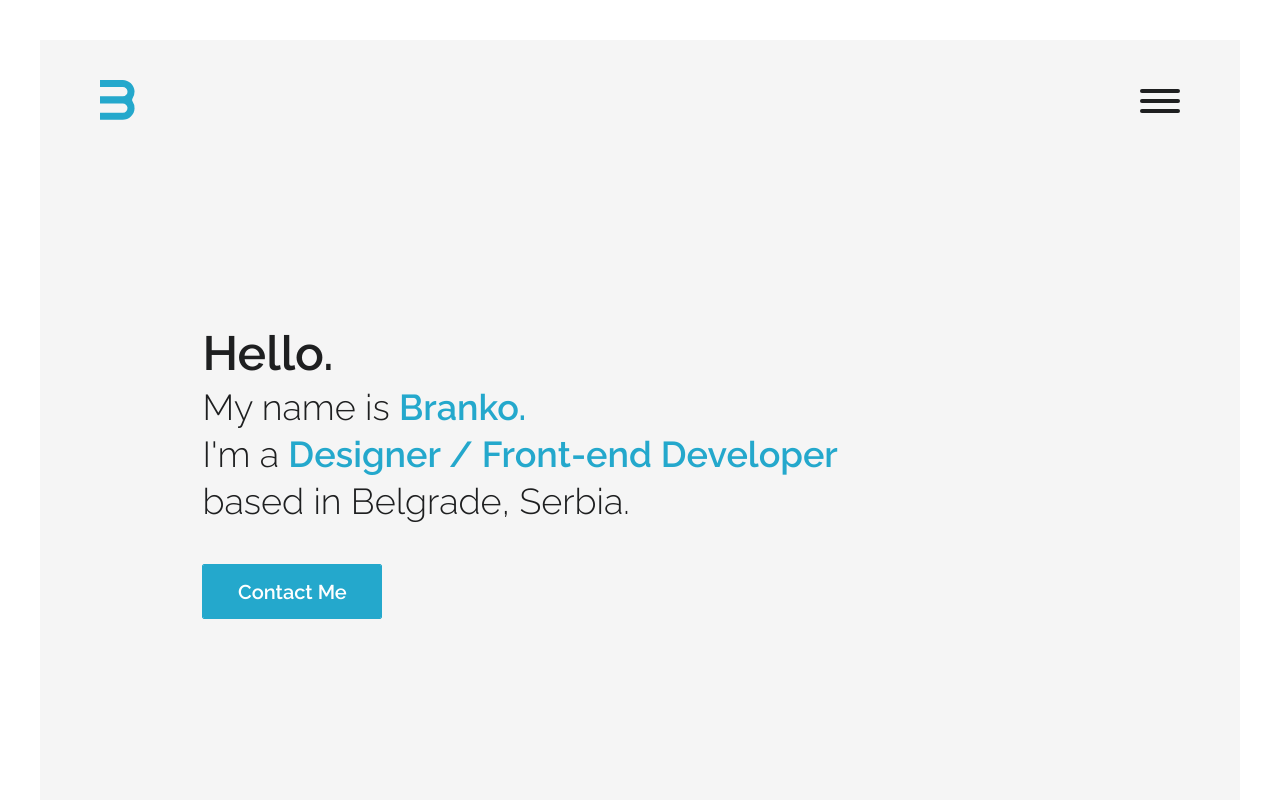
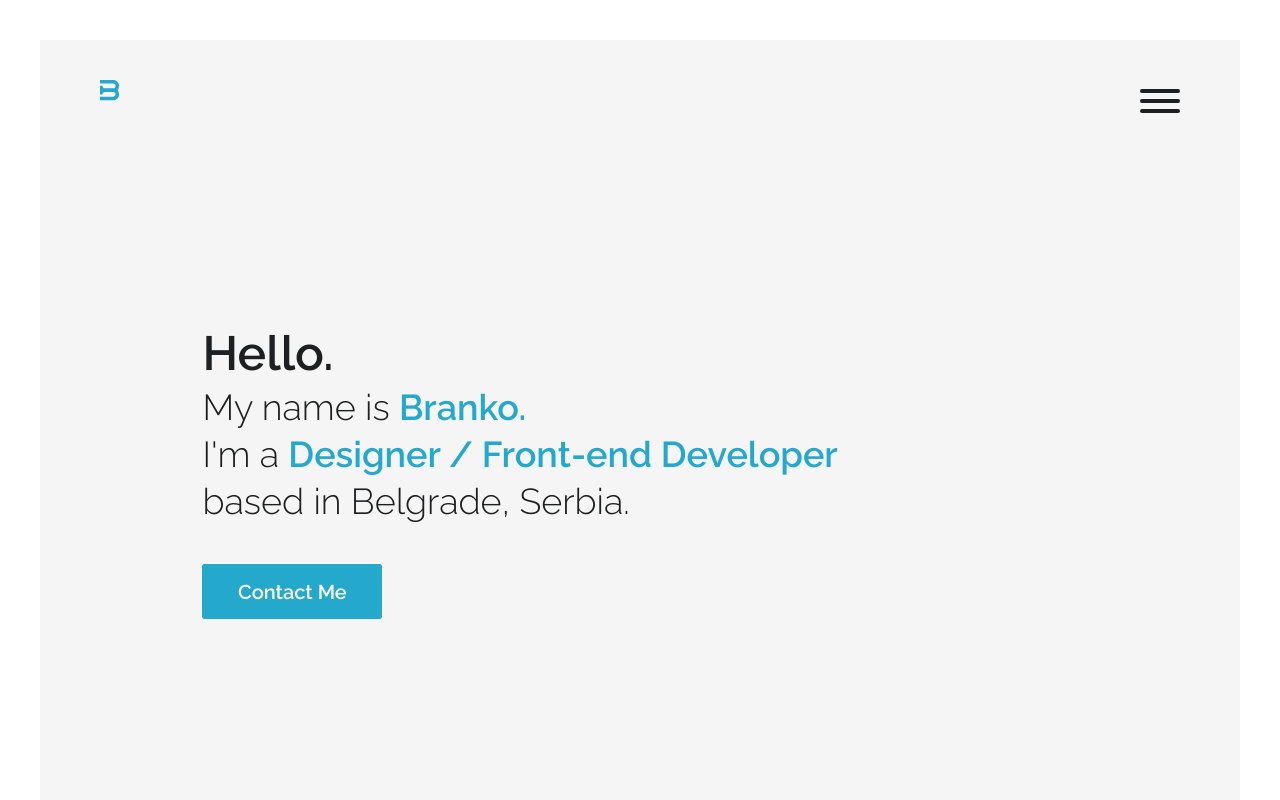
Before and after one commit to io62s/portfolio, a React (Create React App) app: page / in a window 1280 px wide. Shown: the top 800 px of the page. Built offline with nearby package versions, Linux system fonts and the light colour scheme.

Commit message:
header logo updt

```diff
--- a/src/components/Header.js
+++ b/src/components/Header.js
@@ -17,7 +17,7 @@ function Header() {
             <g id="Layer_1-2" data-name="Layer 1">
               <path
                 class="cls-1"
-                d="M0,485.25V590.17H336.59c92.76,0,174.28-75.74,176.87-168.47A172.52,172.52,0,0,0,484.1,320.23a45.26,45.26,0,0,1,0-50.29,172.52,172.52,0,0,0,29.36-101.47C510.87,75.74,429.35,0,336.59,0H0V104.92H338.12c35.65,0,66.85,26.41,70.18,61.91a68.58,68.58,0,0,1-68.2,75.06H0v106.4H338.12c35.65,0,66.85,26.41,70.18,61.9a68.57,68.57,0,0,1-68.2,75.06Z"
+                d="M283.62,87.23C282.86,39.24,241.78,0,193.78,0H0V53.64H194.39C212.4,53.64,228,67,229.8,85A35,35,0,0,1,195,123.65H75.65A38.37,38.37,0,0,1,37.28,85.28H0V216.41H37.28A38.37,38.37,0,0,1,75.65,178H195a35.05,35.05,0,0,1,34.83,38.7c-1.84,17.93-17.4,31.32-35.41,31.32H0V301.7H193.78c48,0,89.08-39.24,89.84-87.23a88.16,88.16,0,0,0-15.26-51.09,22.4,22.4,0,0,1,0-25.06A88.18,88.18,0,0,0,283.62,87.23Z"
               />
             </g>
           </g>
```
